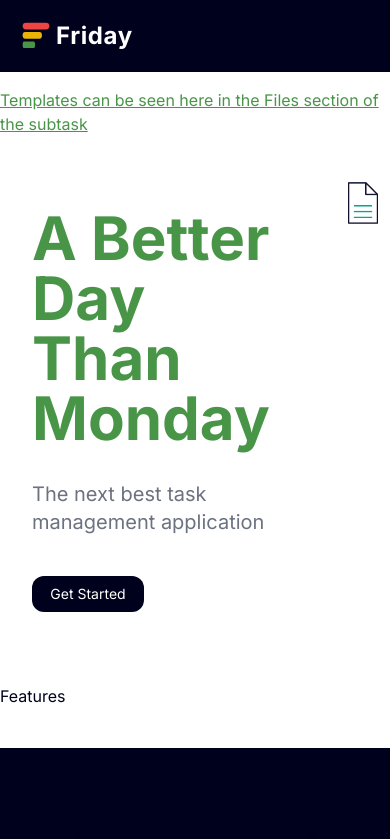
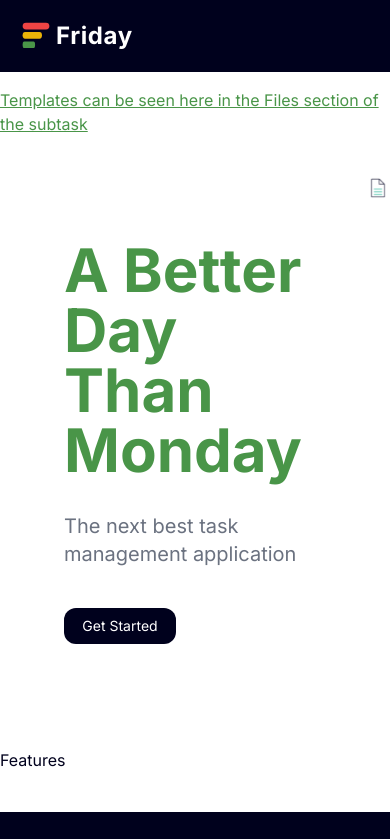
Before and after one commit to Kankenny/Friday, a React (Create React App) app in the folder frontend/: page / in a window 390 px wide. Shown: the top 839 px of the page. Built offline with nearby package versions, Linux system fonts and the light colour scheme; the HTML template or start-up script is replaced by a standard one.

Commit message:
changes to headline section

```diff
--- a/frontend/src/components/routes/landing-page/Headline.tsx
+++ b/frontend/src/components/routes/landing-page/Headline.tsx
@@ -8,8 +8,8 @@ const days = ["Monday", "Tuesday", "Wednesday", "Thursday",];
 const Headline = () => {
   return (
     <div className="flex justify-center mx-auto h-full text-left">
-      <div className="bg-white p-8 md:p-16">
-        <h1 className="text-tertiary text-6xl md: font-bold mb-8">
+      <div className="bg-white p-16 ">
+        <h1 className="text-tertiary text-6xl font-bold mb-8">
           {head}{days[0]}
         </h1>
         <p className="text-gray-500 text-xl mb-10">
@@ -21,7 +21,7 @@ const Headline = () => {
           intent="primary"
         />
       </div>
-      <div className="w-2/5 md:w-1/2">
+      <div className="w-2/5 ">
         <img src="/to-do.gif" alt="to-do gif" className="ml-auto" />
       </div>
     </div>
```
